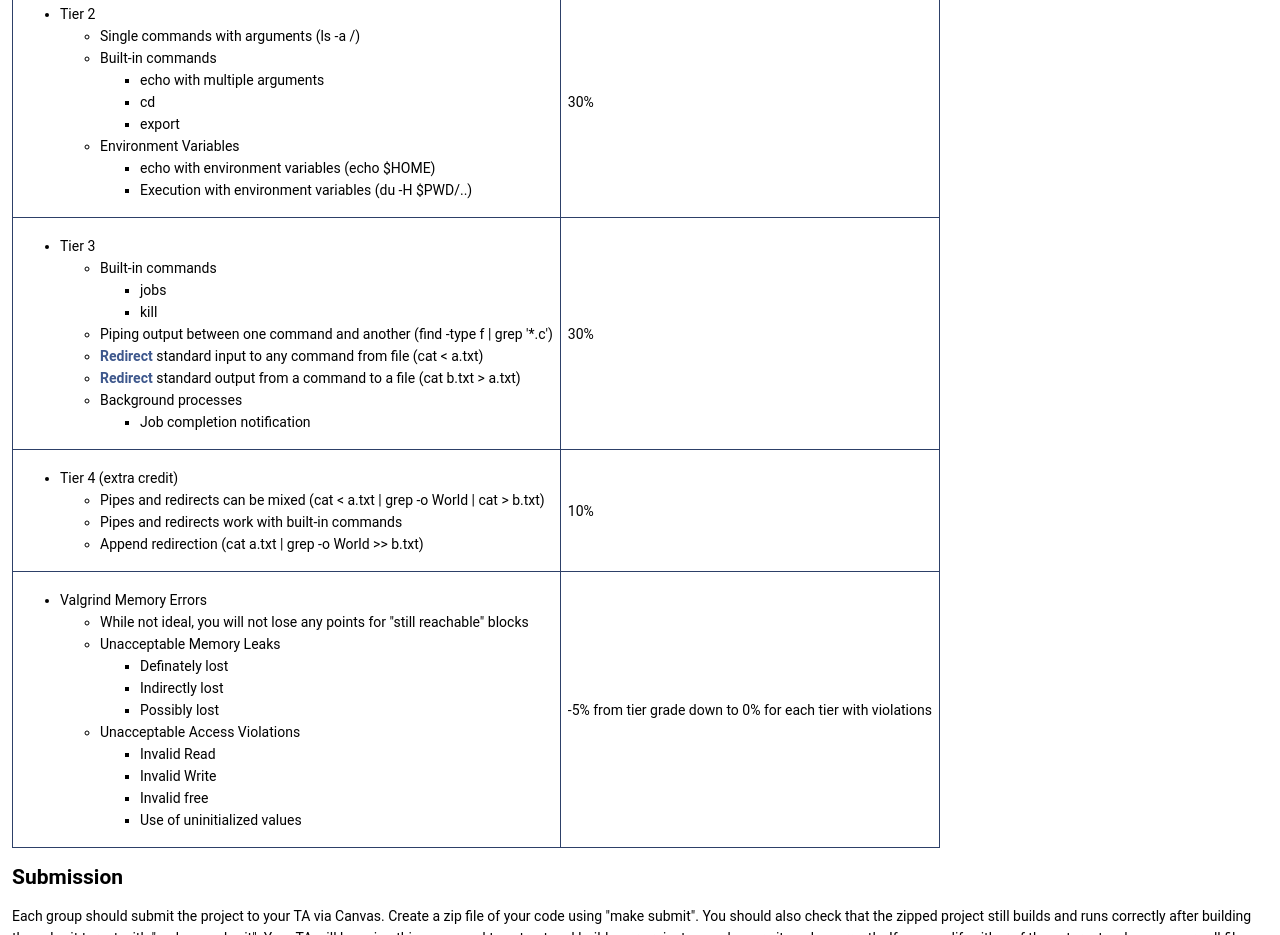
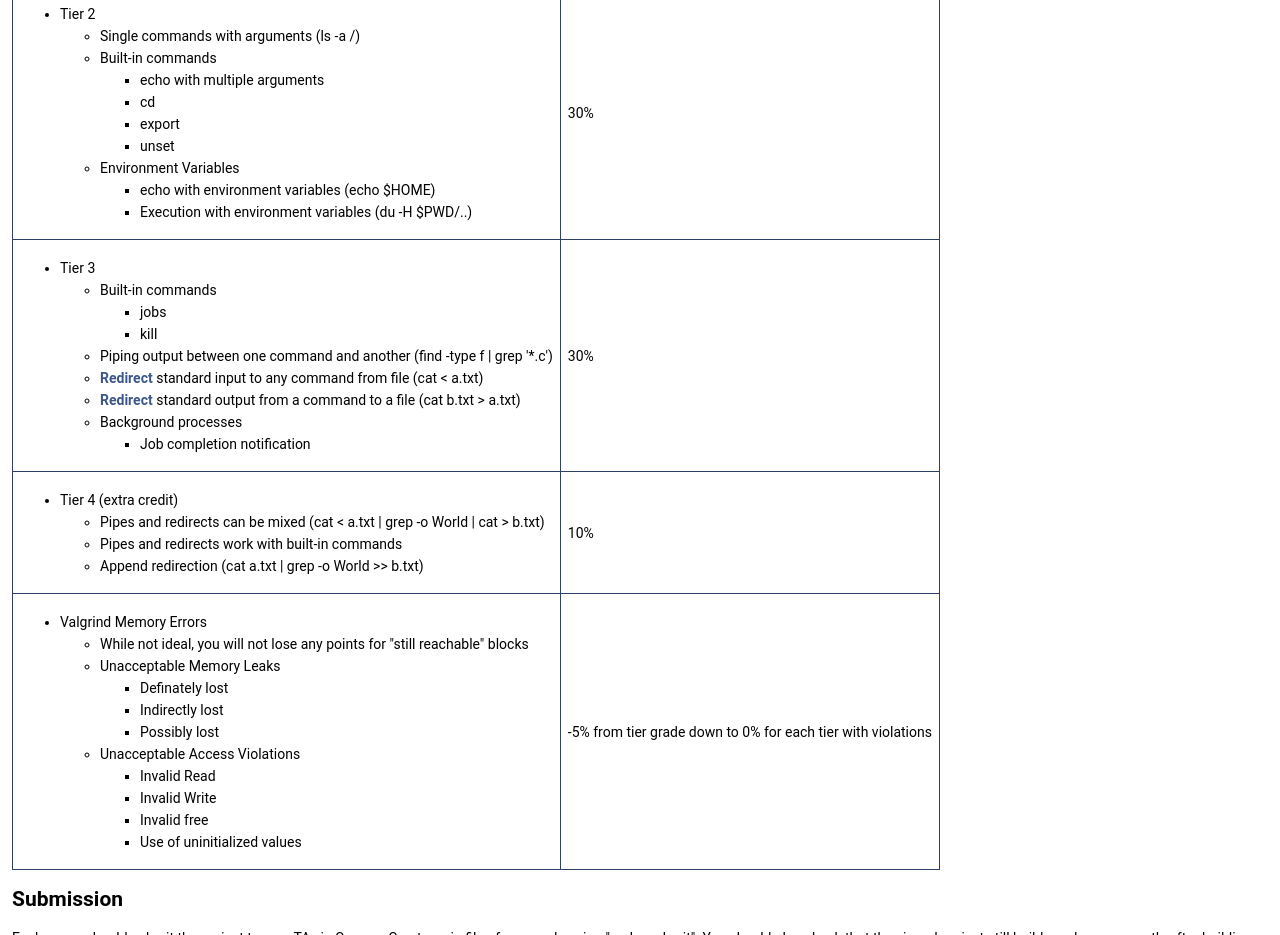
Before and after one commit to J-Rog/KUEECS-Fall2026, a plain HTML site: page projects/quash/doc/html/index.html in a window 1280 px wide. Shown: the part 5360-6295 px from the top of the page. Drawn offline with Linux system fonts and the light colour scheme; a script that the page names is missing.

```diff
--- a/projects/quash/doc/html/index.html
+++ b/projects/quash/doc/html/index.html
@@ -268,7 +268,9 @@
 <li>
 cd  </li>
 <li>
-export  </li>
+export </li>
+<li>
+unset </li>
 </ul>
 </li>
 <li>
```
